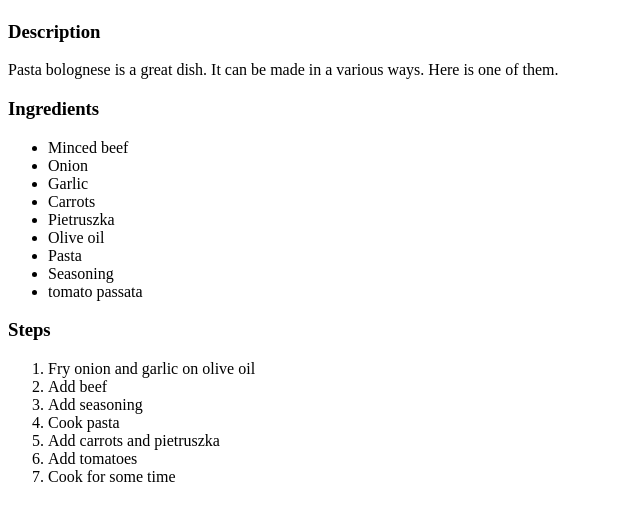
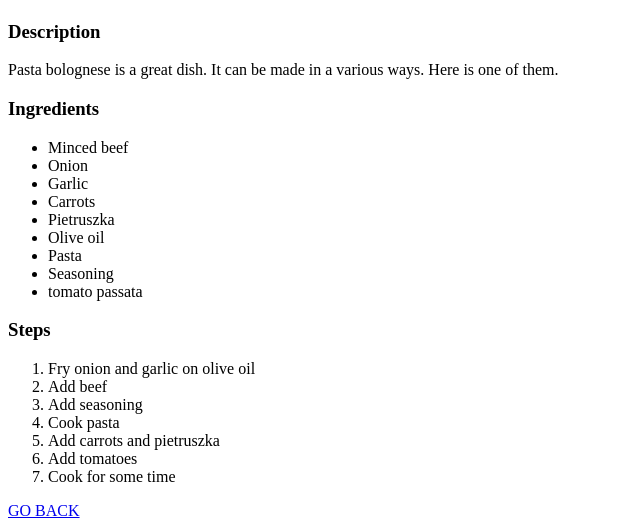
Before and after one commit to UbiquitousYET/odin-recipes, a plain HTML site: page recipes/bolognese.html in a window 1280 px wide. Shown: the part 682-1210 px from the top of the page, without its empty margins (0-640 px from the left). Before the commit the page ends 1184 px from the top, so only its background shows below. Drawn offline with Linux system fonts and the light colour scheme.

Commit message:
Add go back button to recipe pages

```diff
--- a/recipes/bolognese.html
+++ b/recipes/bolognese.html
@@ -34,5 +34,6 @@
             <li>Add tomatoes</li>
             <li>Cook for some time</li>
         </ol>
+        <a href="../index.html">GO BACK</a>
     </body>
 </html>
```
Also changed, not shown: recipes/lasagna.html (+1 -0 lines), recipes/pizza.html (+1 -0 lines).
